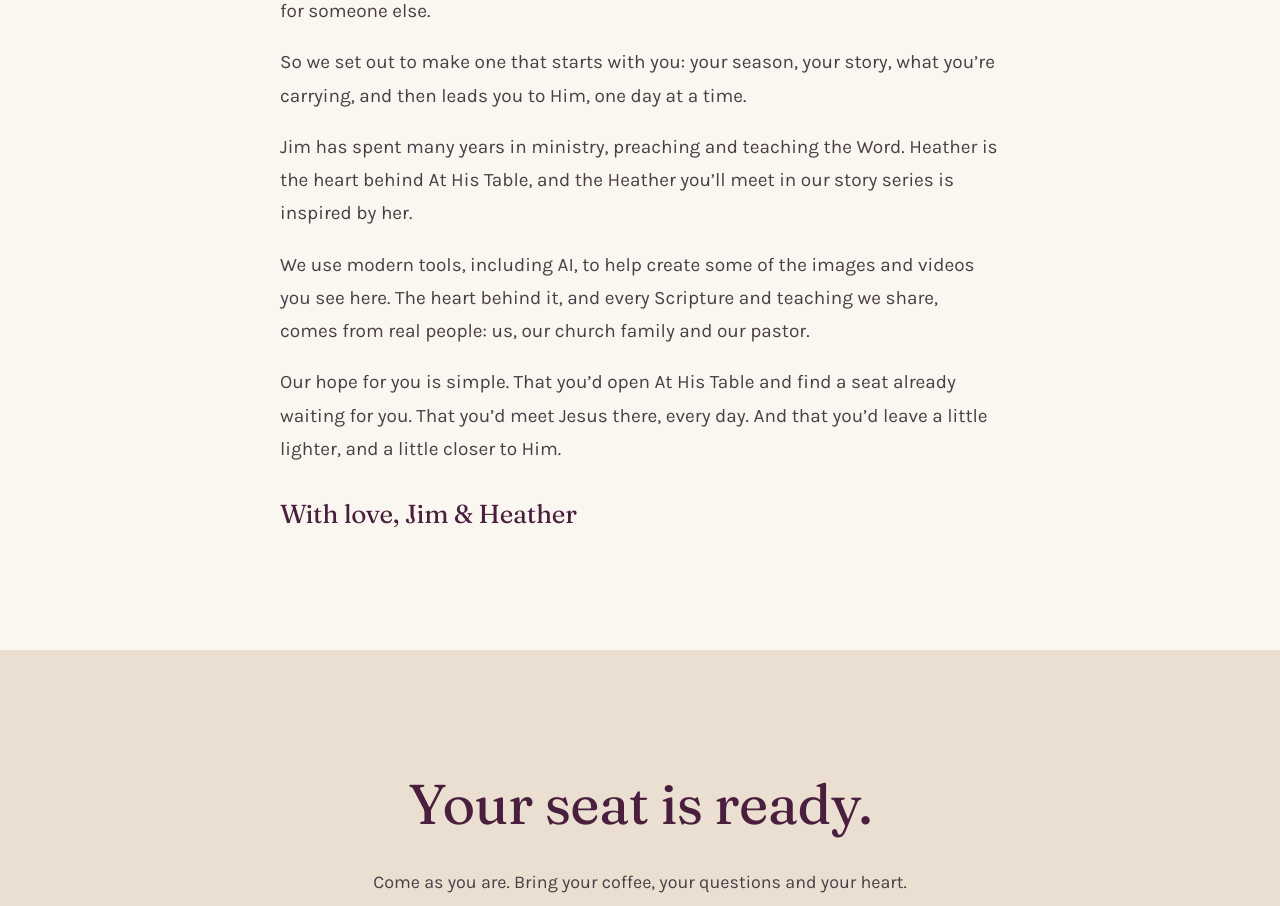
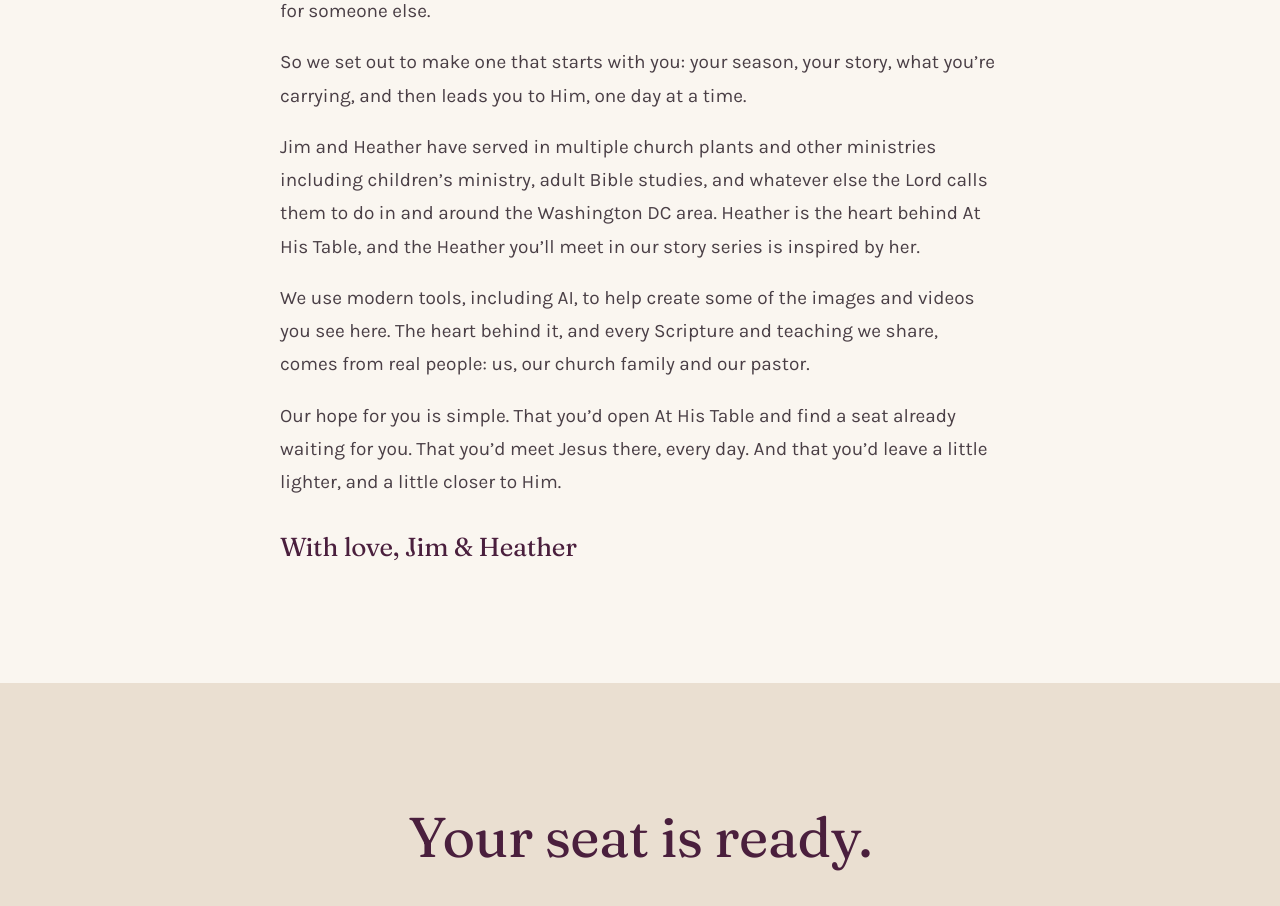
Before and after one commit to jgallas25-sketch/at-his-table, a Next.js app: page /about in a window 1280 px wide. Shown: the part 1200-2106 px from the top of the page. Built offline with nearby package versions, Linux system fonts and the light colour scheme.

Commit message:
About Us: Jim and Heather's ministry in church plants and the DC area
Co-Authored-By: Claude Opus 5.5 <noreply@anthropic.com>
Claude-Session: https://claude.ai/code/session_019NBhJrRYmLXJPZqaiEbYvJ

```diff
--- a/app/about/page.tsx
+++ b/app/about/page.tsx
@@ -47,7 +47,9 @@ export default function AboutPage() {
                 and then leads you to Him, one day at a time.
               </p>
               <p style={{ margin: 0 }}>
-                Jim has spent many years in ministry, preaching and teaching the Word. Heather is the heart behind At His
+                Jim and Heather have served in multiple church plants and other ministries including children&rsquo;s
+                ministry, adult Bible studies, and whatever else the Lord calls them to do in and around the Washington
+                DC area. Heather is the heart behind At His
                 Table, and the Heather you&rsquo;ll meet in our story series is inspired by her.
               </p>
               <p style={{ margin: 0 }}>
```
